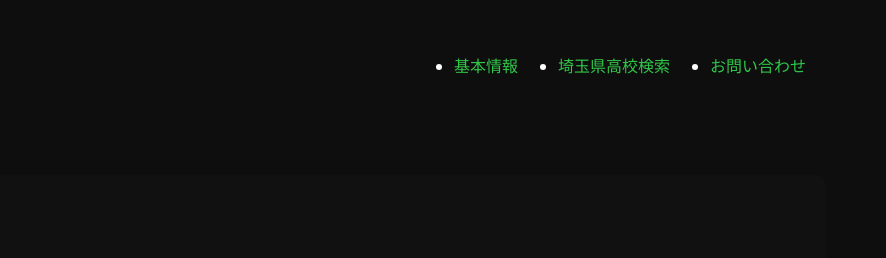
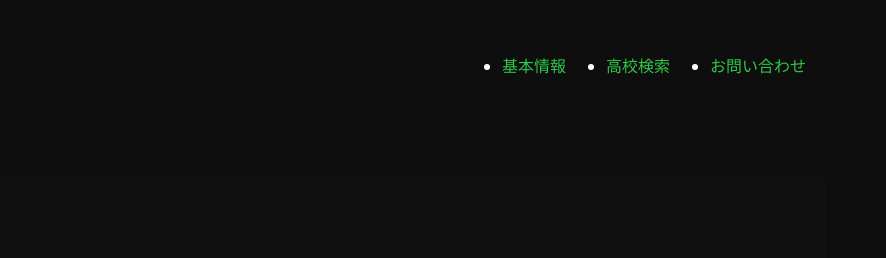
Before and after one commit to hinata64/dareney-inquiry, a plain HTML site: page index.html in a window 1280 px wide. Shown: the top 258 px of the page, 394-1280 px from the left. Drawn offline with Linux system fonts and the light colour scheme.

Commit message:
Update index.html

```diff
--- a/index.html
+++ b/index.html
@@ -22,7 +22,7 @@
             <nav>
                 <ul class="nav-links flex">
                     <li><a href="https://hinata64.github.io/dareney-basic/">基本情報</a></li>
-                    <li><a href="https://hinata64.github.io/-/">埼玉県高校検索</a></li>
+                    <li><a href="https://hinata64.github.io/-/">高校検索</a></li>
                     <li><a href="https://hinata64.github.io/dareney-inquiry/">お問い合わせ</a></li>
                 </ul>
             </nav>
```
